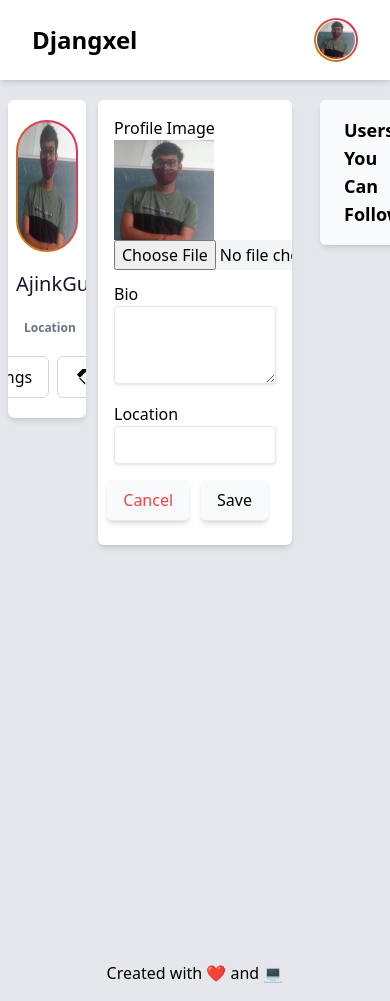
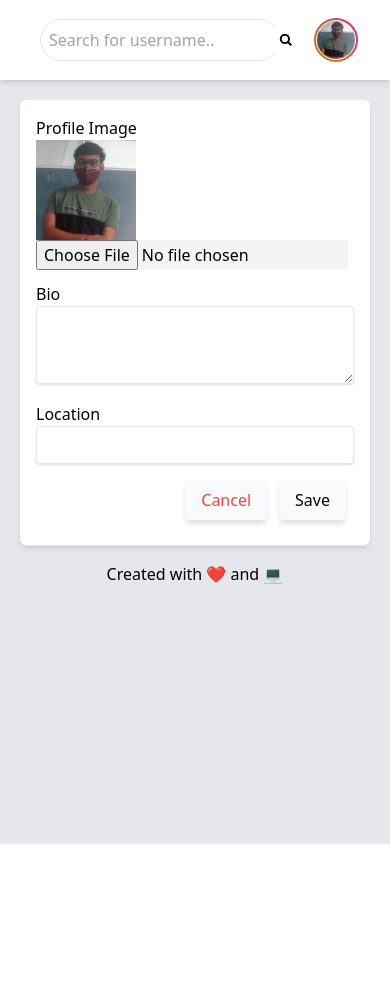
Before and after one commit to Ajinkgupta/DjangXel, a Django app: page /settings in a window 390 px wide. After the commit the page ends 844 px from the top, so only its background shows below. Run offline with Django 3.2, Linux system fonts and the light colour scheme; a user stored in the database is signed in; data comes from the database, SQL or seed files in the repository; some libraries are stand-ins or nearby versions.

Commit message:
Update setting.html

```diff
--- a/templates/setting.html
+++ b/templates/setting.html
@@ -1,5 +1,3 @@
-{% load static %}
-
 <!DOCTYPE html>
 <html lang="en">
 
@@ -8,8 +6,7 @@
     <script src="https://cdn.tailwindcss.com"></script>
     <meta charset="UTF-8">
     <meta name="viewport" content="width=device-width, initial-scale=1.0">
-    <link href="{% static 'favicon.png' %}" rel="icon" type="image/png">
-    <title>Home</title>
+    <title>Settings page</title>
     <meta charset="utf-8">
     <meta name="viewport" content="width=device-width, initial-scale=1">
 
@@ -24,7 +21,7 @@
  <!-- component -->
 <nav class=" fixed  shadow-md	z-10 bg-white w-full flex justify-between items-center mx-auto px-8 h-20">
     <!-- logo -->
-    <div class="inline-flex">
+    <div class="hidden sm:block inline-flex">
         <a class="" href="/"
             ><div class="font-bold text-2xl">
                 Djangxel
@@ -38,7 +35,7 @@
 
 
     <!-- search bar -->
-    <div class="hidden sm:block flex-shrink flex-grow-0 justify-start px-2">
+    <div class="  flex-shrink flex-grow-0 justify-start px-2">
         <div class="inline-block">
             <div class="inline-flex items-center max-w-full">
                 <form action="/search" method="POST">
@@ -98,9 +95,9 @@
             </header>
 <!-- updated -->
 
-<div class="flex pt-[100px]">
+<div class="sm:flex pt-[100px]">
 
-    <div class="w-1/5 bg-gray-200 h-screen">
+    <div class="hidden sm:block w-1/5 bg-gray-200 h-screen">
 
 
 
@@ -150,7 +147,7 @@
 
         <!-- Left column content here -->
       </div>
-      <div class="w-3/5">
+      <div class="sm:w-3/5">
 
      <div class="bg-white shadow-md rounded-md justify-center overflow-hidden mx-5">
         <form action="" method="POST" enctype="multipart/form-data">
@@ -184,7 +181,7 @@
        </div>
 
       </div>
-      <div class="w-1/5 bg-gray-200 h-screen">
+      <div class="hidden sm:block w-1/5 bg-gray-200 h-screen">
         <!-- Right column content here -->
 
 
```
